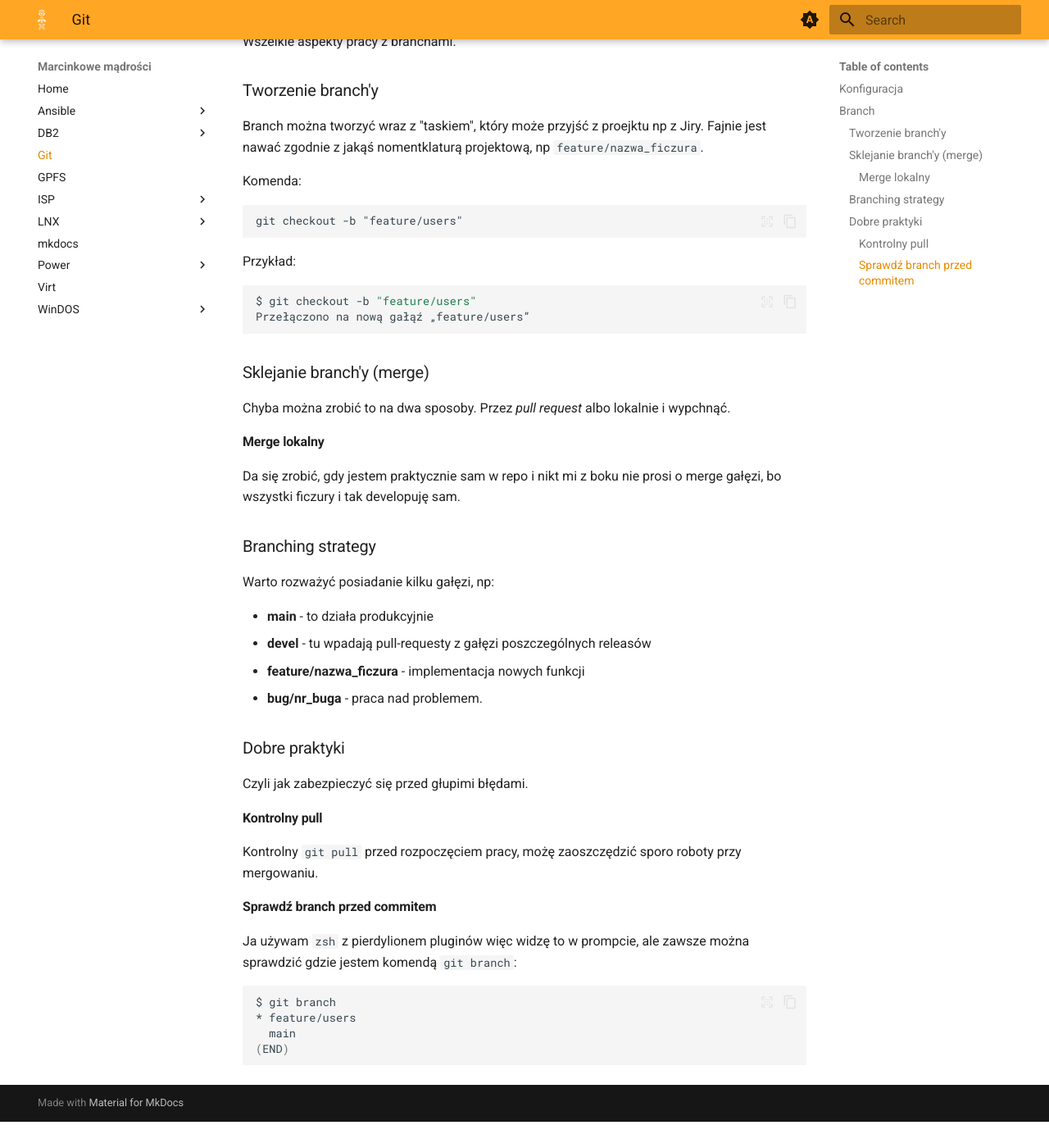
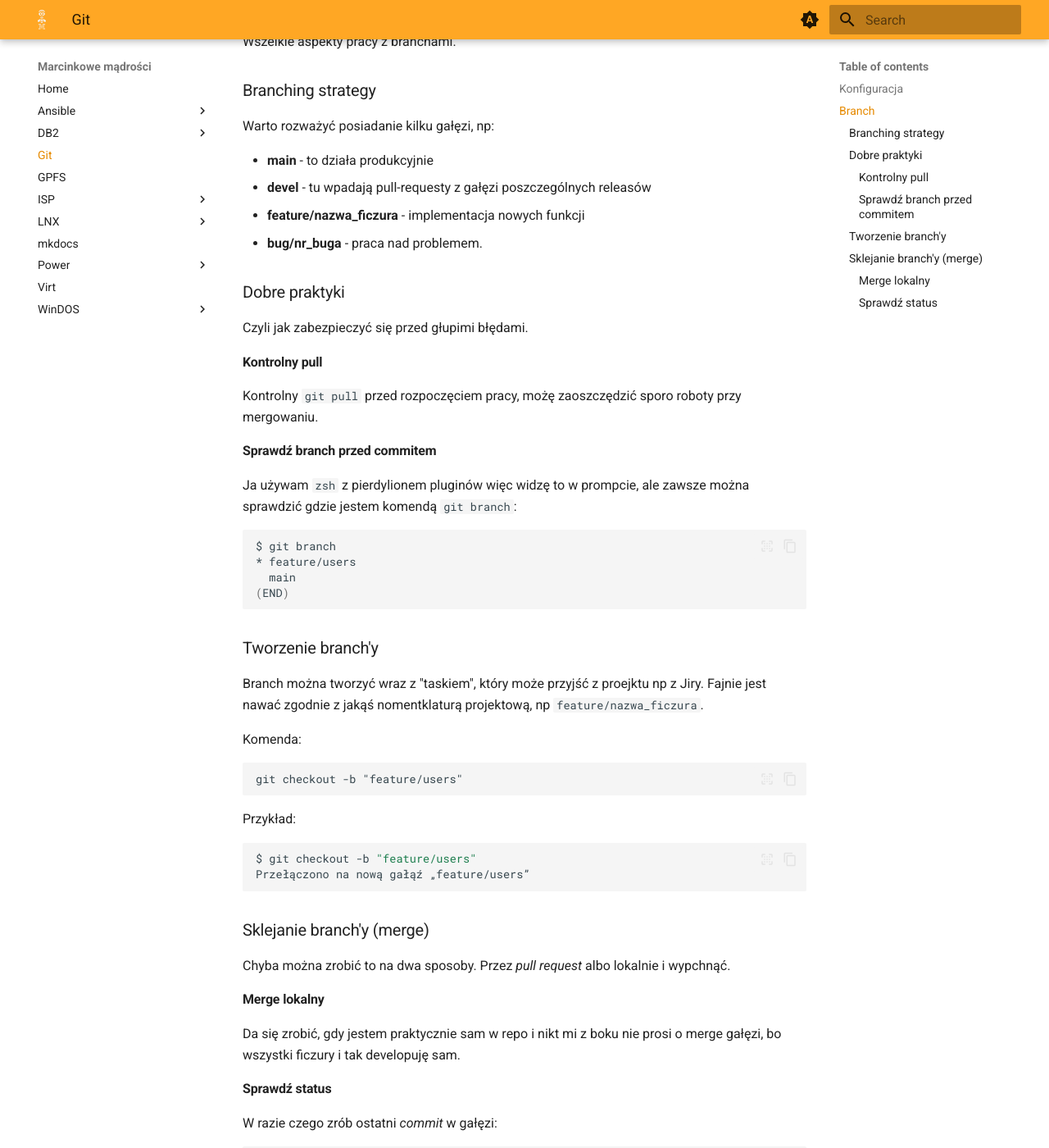
Before and after one commit to stecenator/notki, an MkDocs documentation site: the page built from docs/git/index.md, in a window 1280 px wide and 1400 px high, scrolled down 556 px. Shown: the whole window at 82% size. Built offline with MkDocs 1.6.1 and Material for MkDocs 9.7.7, drawn with Linux system fonts in a browser that asks for light colours; before the commit the page ends 1924 px from its top, so only the background shows below that; some of the changed lines change nothing that is shown; some of the changed text lies outside the part shown.

Commit message:
Baron Munchaussen

````diff
--- a/docs/git/index.md
+++ b/docs/git/index.md
@@ -22,33 +22,6 @@ Leży w `.git/config` i jest automatycznie ustawiane po skolnowaniu zdalengo rep
 ## Branch
 
 Wszelkie aspekty pracy z branchami.
-
-### Tworzenie branch'y
-
-Branch można tworzyć wraz z "taskiem", który może przyjść z proejktu np z Jiry.
-Fajnie jest nawać zgodnie z jakąś nomentklaturą projektową, np `feature/nazwa_ficzura`.
-
-Komenda:
-
-```
-git checkout -b "feature/users"
-```
-
-Przykład:
-
-```shell
-$ git checkout -b "feature/users"
-Przełączono na nową gałąź „feature/users”
-```
-
-### Sklejanie  branch'y (merge)
-
-Chyba można zrobić to na dwa sposoby. Przez *pull request* albo lokalnie i wypchnąć.
-
-#### Merge lokalny
-
-Da się zrobić, gdy jestem praktycznie sam w repo i nikt mi z boku nie prosi o merge gałęzi, bo wszystki ficzury i tak developuję sam.
-
 
 ### Branching strategy
 
@@ -77,3 +50,40 @@ $ git branch
   main
 (END)
 ```
+
+### Tworzenie branch'y
+
+Branch można tworzyć wraz z "taskiem", który może przyjść z proejktu np z Jiry.
+Fajnie jest nawać zgodnie z jakąś nomentklaturą projektową, np `feature/nazwa_ficzura`.
+
+Komenda:
+
+```
+git checkout -b "feature/users"
+```
+
+Przykład:
+
+```shell
+$ git checkout -b "feature/users"
+Przełączono na nową gałąź „feature/users”
+```
+
+### Sklejanie  branch'y (merge)
+
+Chyba można zrobić to na dwa sposoby. Przez *pull request* albo lokalnie i wypchnąć.
+
+#### Merge lokalny
+
+Da się zrobić, gdy jestem praktycznie sam w repo i nikt mi z boku nie prosi o merge gałęzi, bo wszystki ficzury i tak developuję sam.
+
+#### Sprawdź status
+
+W razie czego zrób ostatni *commit* w gałęzi:
+
+```shell title="Status gałęzi"
+~/Dokumenty/IBM/dox/notki mkdocs ⇡ ❯ git status
+Na gałęzi mkdocs
+Twoja gałąź jest do przodu względem „origin/mkdocs” o 2 zapisy.
+  (użyj „git push”, aby opublikować swoje zapisy)
+```
````
